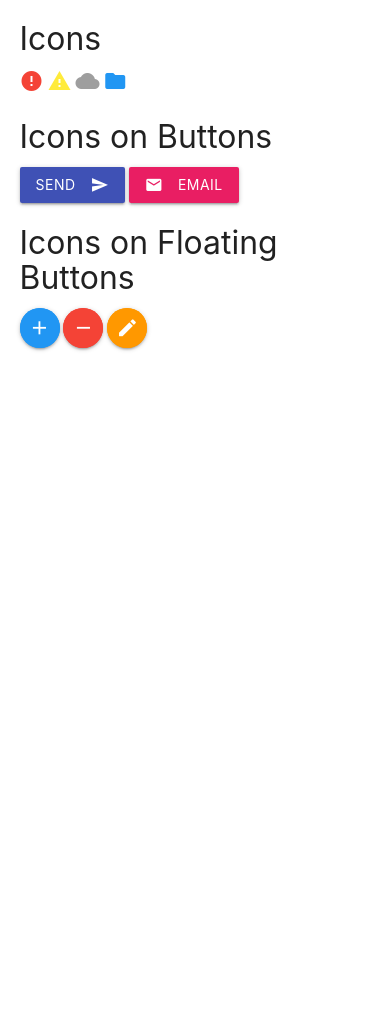
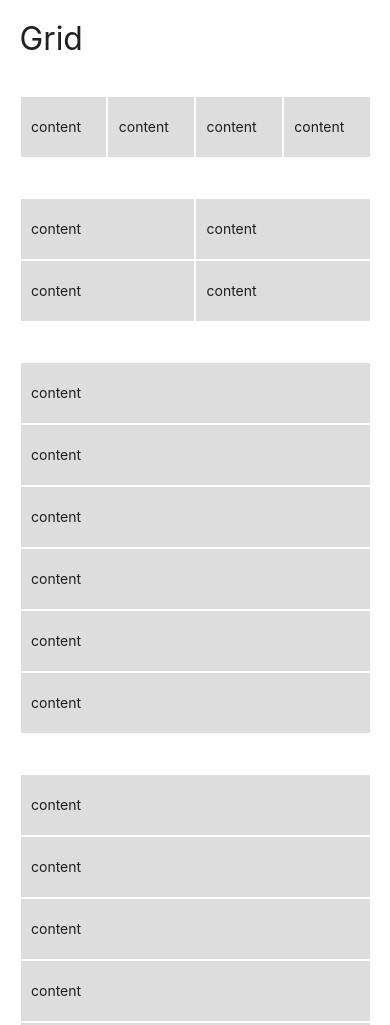
Before and after one commit to aashish47/Materialize-CSS, a plain HTML site: page index.html in a window 390 px wide. Shown: the top 1025 px of the page. Before the commit the page ends 844 px from the top, so only its background shows below. Drawn offline with nearby package versions, Linux system fonts and the light colour scheme.

Commit message:
responsive grid

```diff
--- a/index.html
+++ b/index.html
@@ -17,38 +17,55 @@
     <script src="https://cdnjs.cloudflare.com/ajax/libs/materialize/1.0.0/js/materialize.min.js"></script>
     <title>Materialize CSS</title>
     <style>
-      .box {
-        height: 200px;
+      .row > div {
+        padding: 10px;
+        background: #ddd;
+        border: 1px solid #fff;
+        line-height: 60px;
+      }
+      .row {
+        margin: 40px auto;
       }
     </style>
   </head>
   <body>
     <div class="container">
-      <h4>Icons</h4>
-      <i class="material-icons red-text">error</i>
-      <i class="material-icons yellow-text darken-2">warning</i>
-      <i class="material-icons grey-text">cloud</i>
-      <i class="material-icons blue-text">folder</i>
+      <h4>Grid</h4>
 
-      <h4>Icons on Buttons</h4>
-      <a href="#" class="btn indigo">
-        <span>Send</span>
-        <i class="material-icons right">send</i>
-      </a>
-      <a href="#" class="btn pink">
-        <span>Email</span>
-        <i class="material-icons left">email</i>
-      </a>
-      <h4>Icons on Floating Buttons</h4>
-      <a href="" class="btn-floating pulse blue">
-        <i class="material-icons">add</i>
-      </a>
-      <a href="" class="btn-floating pulse red">
-        <i class="material-icons">remove</i>
-      </a>
-      <a href="" class="btn-floating pulse orange">
-        <i class="material-icons">edit</i>
-      </a>
+      <div class="row">
+        <div class="col s3">content</div>
+        <div class="col s3">content</div>
+        <div class="col s3">content</div>
+        <div class="col s3">content</div>
+      </div>
+      <div class="row">
+        <div class="col s6 m3">content</div>
+        <div class="col s6 m3">content</div>
+        <div class="col s6 m3">content</div>
+        <div class="col s6 m3">content</div>
+      </div>
+      <div class="row">
+        <div class="col s12 m6 l4">content</div>
+        <div class="col s12 m6 l4">content</div>
+        <div class="col s12 m6 l4">content</div>
+        <div class="col s12 m6 l4">content</div>
+        <div class="col s12 m6 l4">content</div>
+        <div class="col s12 m6 l4">content</div>
+      </div>
+      <div class="row">
+        <div class="col s12 m6 l4 xl2">content</div>
+        <div class="col s12 m6 l4 xl2">content</div>
+        <div class="col s12 m6 l4 xl2">content</div>
+        <div class="col s12 m6 l4 xl2">content</div>
+        <div class="col s12 m6 l4 xl2">content</div>
+        <div class="col s12 m6 l4 xl2">content</div>
+      </div>
+      <div class="row">
+        <div class="col s12 m8 ">content</div>
+        <div class="col s12 m4 ">content</div>
+        <div class="col s12 m4 ">content</div>
+        <div class="col s12 m8 ">content</div>
+      </div>
     </div>
   </body>
 </html>
```
